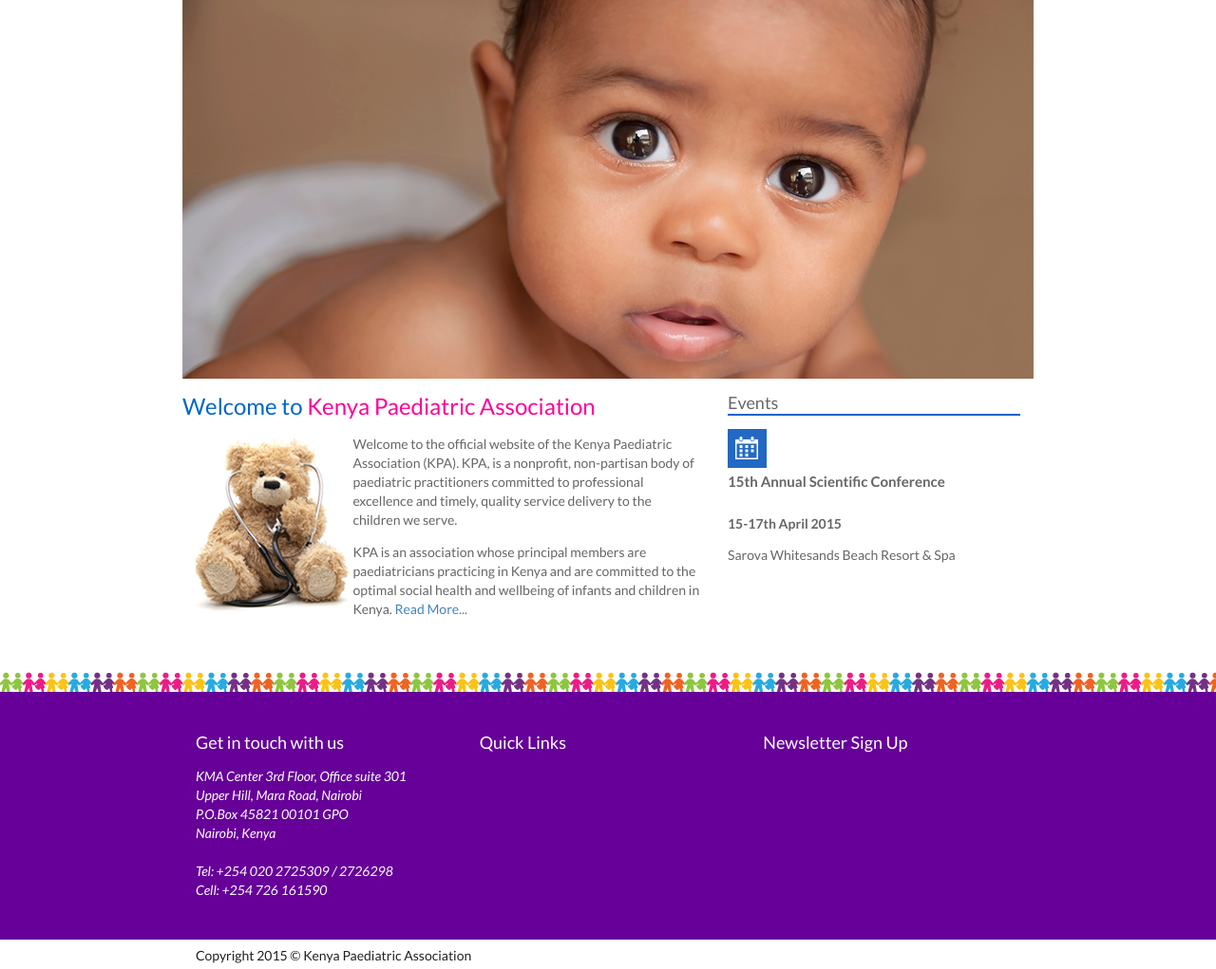
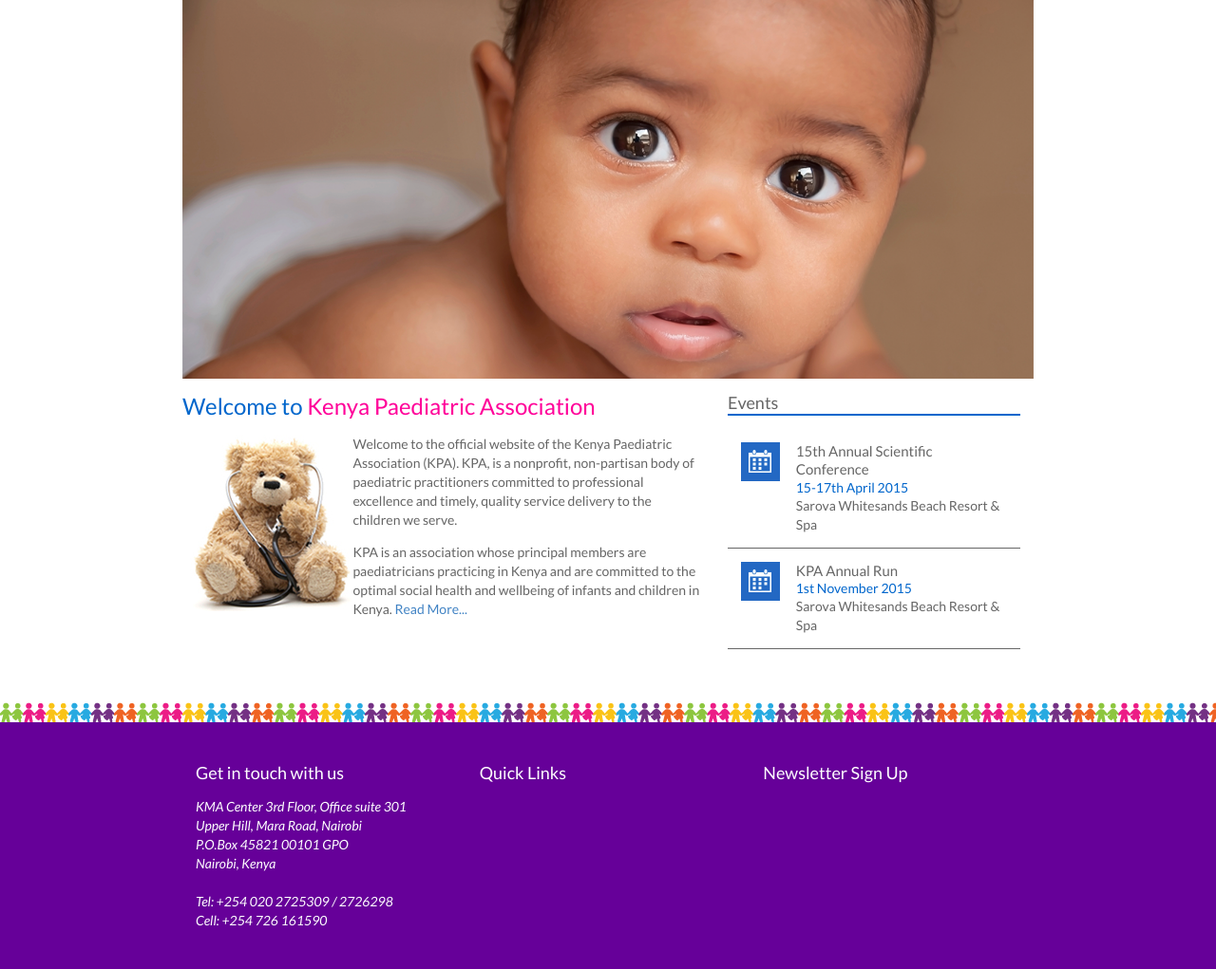
Before and after one commit to kimenye/kpa, a PHP site: page / in a window 1280 px wide. Shown: the part 144-1165 px from the top of the page at 95% size. Run offline with PHP 8.4, Linux system fonts and the light colour scheme; style sheets or scripts are compiled from the project's sources; some libraries are stand-ins or nearby versions.

Commit message:
Added events

```diff
--- a/index.php
+++ b/index.php
@@ -29,13 +29,23 @@
   </div>
   <div class="six wide column events">
     <h3>Events</h3>
-    <div class="event">
-      <a class="calendar">
+    <div class="event ui grid">
+      <a class="calendar three wide column">
         <img src='images/calendar.jpg' alt='Calendar' />
       </a>
-      <div class="details">
+      <div class="details thirteen wide column">
         <h4 class="title">15th Annual Scientific Conference</h4>
         <h5 class="date">15-17th April 2015</h5>
+        <div class="location">Sarova Whitesands Beach Resort &amp; Spa</div>
+      </div>
+    </div>
+    <div class="event ui grid">
+      <a class="calendar three wide column">
+        <img src='images/calendar.jpg' alt='Calendar' />
+      </a>
+      <div class="details thirteen wide column">
+        <h4 class="title">KPA Annual Run</h4>
+        <h5 class="date">1st November 2015</h5>
         <div class="location">Sarova Whitesands Beach Resort &amp; Spa</div>
       </div>
     </div>
--- a/sass/style.scss
+++ b/sass/style.scss
@@ -13,7 +13,7 @@ body {
     margin: 0em;
   }
 
-  h1,h2,h3 {
+  h1,h2,h3,h4,h5 {
     font-weight: 100;
   }
 }
@@ -105,12 +105,21 @@ nav {
     }
 
     .event {
-      .calender {
-        width: 10%;
+      border-bottom: 1px solid #666666;
+
+      &.ui.grid {
+        margin: 0em;
       }
 
       .details {
-        width: 90%;
+        h4, h5 {
+          margin-bottom: 0em;
+          margin-top: 0em;
+        }
+
+        h5 {
+          color: #0066cc;
+        }
       }
     }
   }
```
